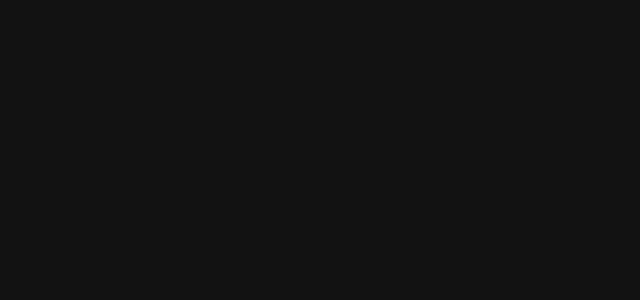
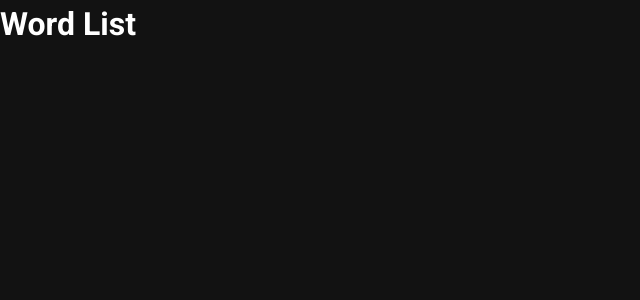
Before and after one commit to lebrancconvas/Chinese-Flashcard, a Nuxt app in the folder app/: page /lists in a window 1280 px wide. Before the commit this address had no page. Shown: the top 300 px of the page, without its empty margins (0-640 px from the left). Built offline with nearby package versions, Linux system fonts and the light colour scheme.

Commit message:
✨ feat: create word list page

```diff
--- /dev/null
+++ b/app/pages/lists.vue
@@ -0,0 +1,23 @@
+<template>
+  <div>
+    <header>
+      <div>
+        <h1>Word List</h1>
+      </div>
+    </header>
+  </div>
+</template>
+
+<script>
+  export default {
+    data() {
+      return {
+
+      }
+    }
+  }
+</script>
+
+<style scoped>
+
+</style>
```
